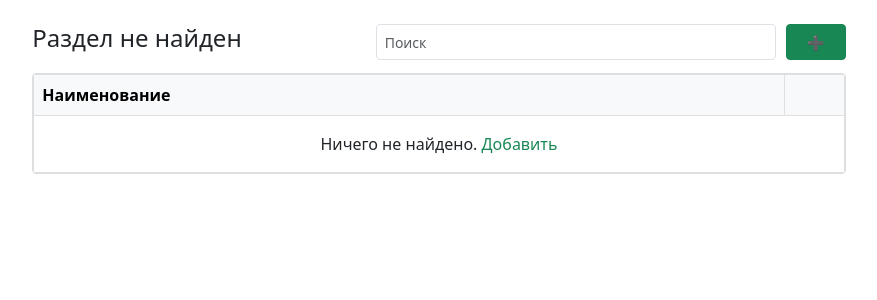
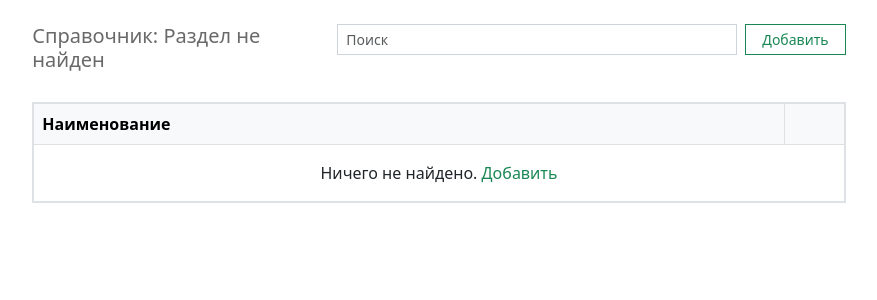
Before and after one commit to DmitryShaporev/Inventory, a Django app: page /menu/spr/1/ in a window 1280 px wide. Shown: the part 56-356 px from the top of the page, without its empty margins (201-1078 px from the left). Run offline with Django 4.2, Linux system fonts and the light colour scheme; some libraries are stand-ins or nearby versions.

Commit message:
Исправления в шаблонах и стилях

```diff
--- a/inventory_project/inventory/templates/inventory/comon_spr.html
+++ b/inventory_project/inventory/templates/inventory/comon_spr.html
@@ -7,67 +7,94 @@
         top: 0;
         background-color: #f8f9fa;
         z-index: 10;
-        box-shadow: 0 2px 2px -1px rgba(0, 0, 0, 0.1);
+
     }
+
     /* Убираем двойные границы */
     .table {
         margin-bottom: 0;
     }
-    /* Стили для скролла */
+
+    /* Стили для скролла - плоские */
     #search-results::-webkit-scrollbar {
         width: 8px;
     }
     #search-results::-webkit-scrollbar-track {
         background: #f1f1f1;
-        border-radius: 4px;
     }
     #search-results::-webkit-scrollbar-thumb {
         background: #c0c0c0;
-        border-radius: 4px;
     }
     #search-results::-webkit-scrollbar-thumb:hover {
         background: #a0a0a0;
     }
+
+    /* Плоские инпуты */
+    .form-control, .form-control-sm {
+        border-radius: 0;
+        border: 1px solid #ced4da;
+    }
+
+    .form-control:focus {
+        border-color: #6c757d;
+        box-shadow: none; /* Убираем свечение */
+    }
+
+    /* Плоские кнопки */
+    .btn {
+        border-radius: 0;
+    }
+
+    .btn-success {
+        background-color: #28a745;
+        border: 1px solid #28a745;
+    }
+
+    .btn-success:hover {
+        background-color: #218838;
+        border-color: #1e7e34;
+    }
+    #spr_title {color:DimGrey}
 </style>
 {% endblock %}
+
 {% block content %}
 <div class="row">
     <div class="col-md-2"></div>
 
     <div class="col-md-8 mt-4">
         <!-- Заголовок и блок с поиском + кнопка -->
-        <div class="d-flex justify-content-between align-items-start mb-2">
-            <h4 class="mb-0">{{ title }}</h4>
-
+        <div class="d-flex justify-content-between align-items-start mb-0">
+            <h5 id='spr_title' class="mb-0">Справочник: {{ title }} </h5>
 
             <!-- Контейнер для поиска и кнопки -->
             <div class="d-flex">
                 <input type="text"
                        class="form-control form-control-sm"
                        placeholder="Поиск"
-                       style="width: 400px; border-top-right-radius: 1; border-bottom-right-radius: 1;"
+                       style="width: 400px;"
                        name="search"
                        hx-get="{% url 'search_spr' section %}"
                        hx-trigger="keyup changed delay:300ms"
                        hx-target="#search-results"
                        hx-indicator="#spinner">
 
-
-                <button type="button" class="btn btn-success btn-sm p-0"
-                        style="width: 60px; height: 36px; margin-top: 0px; margin-left: 10px; border-top-left-radius: 2; border-bottom-left-radius: 1; display: flex; align-items: center; justify-content: center;color:white;"
+                <button type="button"
+                        class="btn btn-outline-success btn-sm ms-2 px-3"
+                        style="height: 31px;"
                         data-bs-toggle="modal"
-                        data-bs-target="#addModal">➕ </button>
-
+                        data-bs-target="#addModal">Добавить</button>
             </div>
         </div>
 
-        <!-- Индикатор загрузки с часами -->
-<div id="spinner" class="htmx-indicator text-center py-2 text-secondary" style="margin-top: -40px;">
-    <span style="font-size: 1.2rem;"></span> Подождите,ищем...
-</div>
+        <!-- Индикатор загрузки -->
+        <div id="spinner" class="htmx-indicator text-center py-2 text-secondary" style="margin-top: -10px;">
+            <span>Подождите, ищем...</span>
+        </div>
 
         <!-- Таблица с результатами поиска -->
-       <div id="search-results" style="max-height: 82vh; overflow-y: auto; overflow-x: hidden; border: 1px solid #ddd; border-radius: 4px; margin-bottom: 20px;">
+        <div id="search-results"
+             style="max-height: 75vh; overflow-y: auto; overflow-x: hidden; border: 1px solid #dee2e6; margin-bottom: 20px;">
             {% include 'inventory/partials/spr_table.html' %}
         </div>
     </div>
--- a/inventory_project/inventory/templates/inventory/modals/add_item.html
+++ b/inventory_project/inventory/templates/inventory/modals/add_item.html
@@ -15,8 +15,8 @@
                 </div>
             </div>
             <div class="modal-footer">
-                <button type="button" class="btn btn-success" id="saveItemBtn">Сохранить</button>
-                <button type="button" class="btn btn-secondary" data-bs-dismiss="modal">Отмена</button>
+                <button type="button" class="btn btn-outline-success" id="saveItemBtn">Сохранить</button>
+                <button type="button" class="btn btn-outline-secondary" data-bs-dismiss="modal">Отмена</button>
             </div>
         </div>
     </div>
--- a/inventory_project/inventory/urls.py
+++ b/inventory_project/inventory/urls.py
@@ -9,6 +9,8 @@ urlpatterns = [
     path('menu/<str:section>/', views.menu, name='menu'), #Страница меню
     path('menu/spr/<str:section>/', views.spr, name='spr'), #Страница простых справочников
     path('search/<str:section>/', views.search_spr, name='search_spr'),
+    path('spr/<str:section>/<int:pk>/edit/', views.edit_spr_row, name='edit_spr_row'),
+    path('spr/<str:section>/<int:pk>/delete/', views.delete_spr_row, name='delete_spr_row'),
 
 
 ]
--- a/inventory_project/inventory/views.py
+++ b/inventory_project/inventory/views.py
@@ -165,15 +165,14 @@ def search_spr(request, section):
 
         # Фильтрация по полю title (или name - зависит от модели)
         if search_query:
-            if hasattr(model, 'title'):
-                data = queryset.filter(title__icontains=search_query)
-            else:
-                data = queryset.filter(name__icontains=search_query)
+
+            data = queryset.filter(title__icontains=search_query)
+
         else:
             data = queryset
 
         # Сортируем
-        data = data.order_by('title' if hasattr(model, 'title') else 'name')
+        data = data.order_by('title')
     else:
         data = []
 
@@ -182,3 +181,13 @@ def search_spr(request, section):
         'section': section
     })
     return HttpResponse(html)
+
+
+
+
+def edit_spr_row(request, section, pk):
+    return HttpResponse(f"Редактирование: раздел {section}, ID записи {pk}")
+
+
+def delete_spr_row(request,section,pk):
+    pass
```
Also changed, not shown: inventory_project/inventory/templates/inventory/data_partial.html (deleted, +0 -14 lines), inventory_project/inventory/templates/inventory/menu.html (+30 -15 lines), inventory_project/inventory/templates/inventory/partials/spr_table.html (+55 -14 lines).
